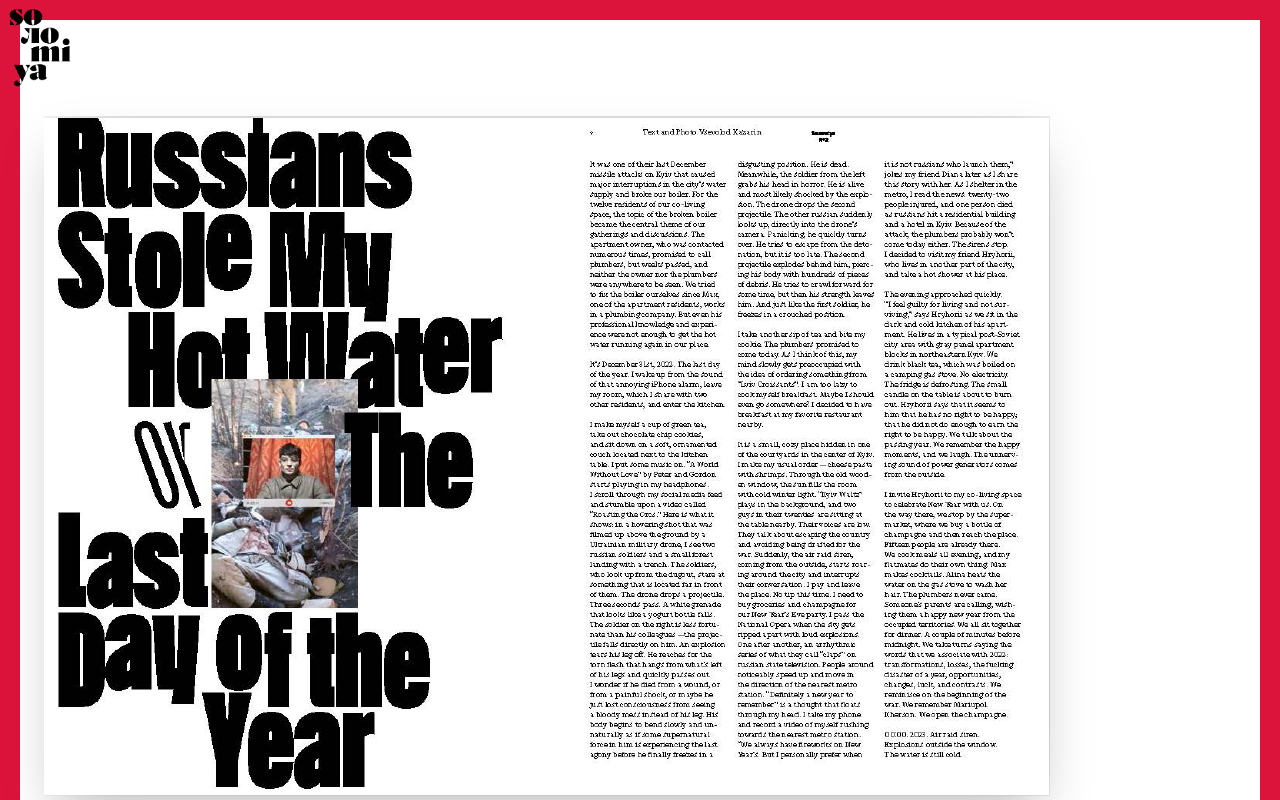
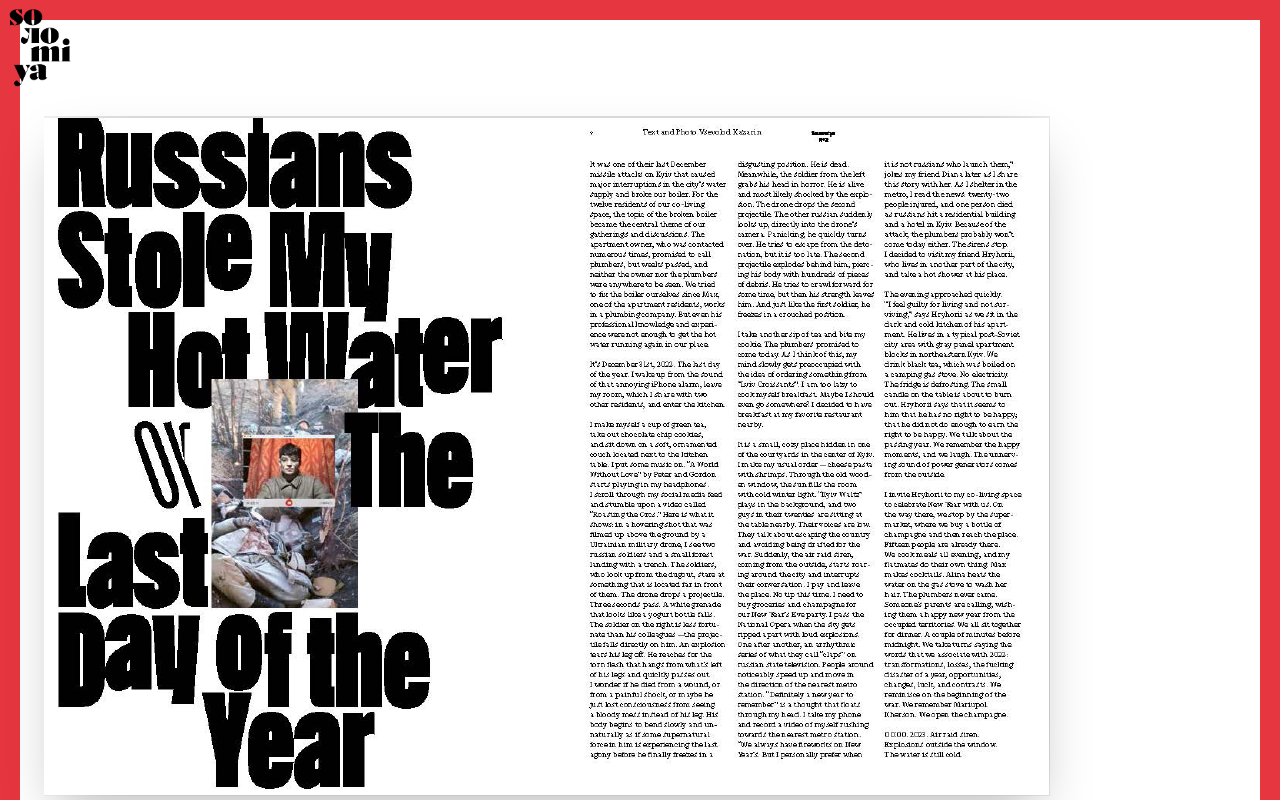
Before and after one commit to bit1creative/solomiya, a React (Vite) app: page /issue/1 in a window 1280 px wide. Shown: the top 800 px of the page. Built offline with nearby package versions, Linux system fonts and the light colour scheme.

Commit message:
change colors

```diff
--- a/tailwind.config.js
+++ b/tailwind.config.js
@@ -10,8 +10,8 @@ export default {
         screen: ['100vh /* fallback for Opera, IE and etc. */', '100dvh']
       },
       colors: {
-        'main-issue-1': '#DC143C',
-        'main-issue-2': '#F0E68C'
+        'main-issue-1': '#e6363f',
+        'main-issue-2': '#ffee00'
       },
       fontFamily: {
         'nice-bold-italic': ['NICE_BOLD_ITALIC', 'cursive'],
```
